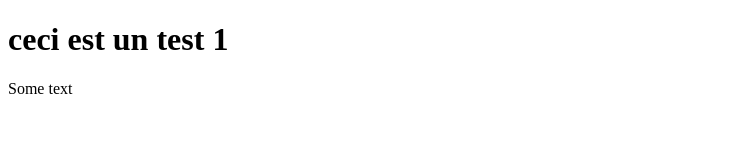
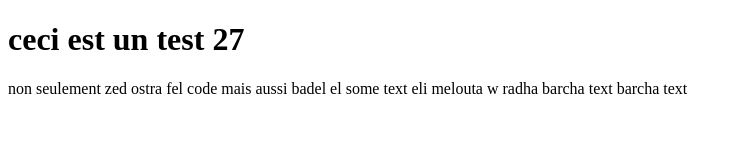
Before and after one commit to youssefalmia/project-demo-workshop-git, a plain HTML site: page index.html in a window 1280 px wide. Shown: the whole page, without its empty margins (0-743 px from the left). Drawn offline with Linux system fonts and the light colour scheme.

Commit message:
making mmerg conflict

```diff
--- a/index.html
+++ b/index.html
@@ -10,10 +10,11 @@
   <!-- comment on line 10 -->
   <!-- comment on line 11 added by youssef -->
   <h1>
-    ceci est un test 1
+    ceci est un test 27
   </h1>
   <p>
-    Some text
+    non seulement zed ostra fel code mais aussi badel el some text eli melouta w radha barcha text
+    barcha text
   </p>
 </body>
 </html>
```
